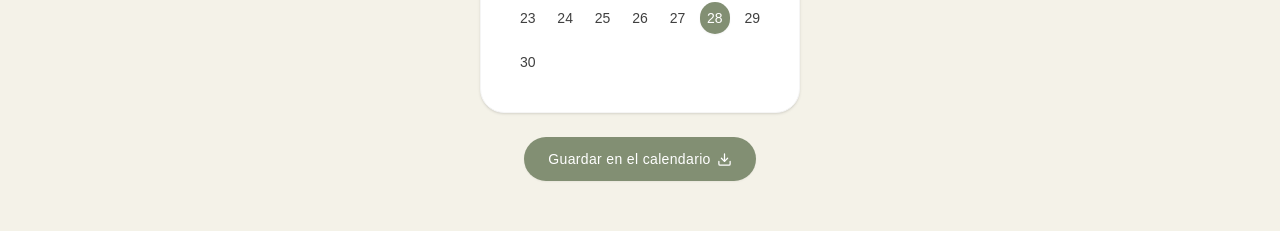
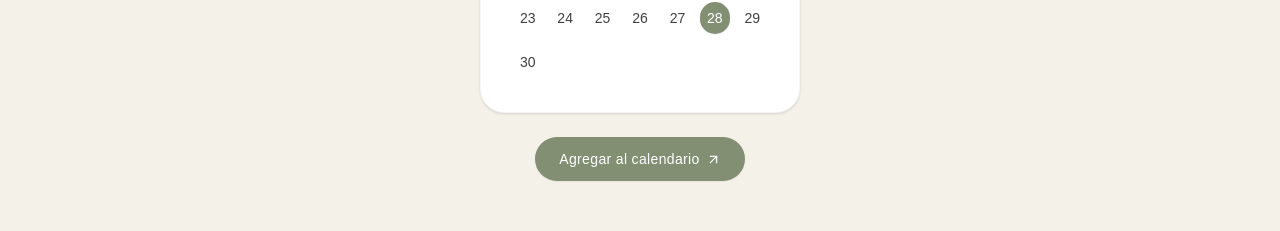
Before and after one commit to Hilariordz/invitacion, a React (Vite) app: page / in a window 1280 px wide. Shown: the part 1157-1388 px from the top of the page. Built offline with nearby package versions, Linux system fonts and the light colour scheme.

Commit message:
feat: reemplazar funcionalidad de descarga de archivo ICS por enlace a Google Calendar en el componente CalendarCard

```diff
--- a/src/components/CalendarCard.jsx
+++ b/src/components/CalendarCard.jsx
@@ -1,5 +1,5 @@
 import { motion } from 'framer-motion';
-import { Download } from 'lucide-react';
+import { ArrowUpRight } from 'lucide-react';
 
 export default function CalendarCard({
   month = "Noviembre",
@@ -43,27 +43,11 @@ export default function CalendarCard({
   )}${pad(nextDay.getDate())}`;
   const startDate = `${eventDate}T170000`;
   const endDate = `${nextDayDate}T020000`;
-  const downloadIcsFile = () => {
-    const icsContent = [
-      "BEGIN:VCALENDAR",
-      "VERSION:2.0",
-      "BEGIN:VEVENT",
-      `DTSTART:${startDate}`,
-      `DTEND:${endDate}`,
-      `SUMMARY:${title}`,
-      `DESCRIPTION:${details}`,
-      `LOCATION:${location}`,
-      "END:VEVENT",
-      "END:VCALENDAR",
-    ].join("\r\n");
-    const file = new Blob([icsContent], { type: "text/calendar;charset=utf-8" });
-    const link = document.createElement("a");
-
-    link.href = URL.createObjectURL(file);
-    link.download = "boda-wendy-nicolas.ics";
-    link.click();
-    URL.revokeObjectURL(link.href);
-  };
+  const googleCalendarUrl = `https://calendar.google.com/calendar/render?action=TEMPLATE&text=${encodeURIComponent(
+    title
+  )}&dates=${startDate}/${endDate}&details=${encodeURIComponent(
+    details
+  )}&location=${encodeURIComponent(location)}`;
 
   return (
     <section className="w-full bg-[#f4f2e8] py-16 px-6 flex flex-col items-center justify-center">
@@ -114,14 +98,15 @@ export default function CalendarCard({
           </div>
         </div>
 
-        <button
-          type="button"
-          onClick={downloadIcsFile}
+        <a
+          href={googleCalendarUrl}
+          target="_blank"
+          rel="noopener noreferrer"
           className="inline-flex items-center gap-1.5 px-6 py-3 rounded-full bg-[#828f73] hover:bg-[#727f63] active:scale-95 text-white text-xs sm:text-sm font-medium tracking-wide shadow-xs transition-all cursor-pointer"
         >
-          <span>Guardar en el calendario</span>
-          <Download size={15} />
-        </button>
+          <span>Agregar al calendario</span>
+          <ArrowUpRight size={15} />
+        </a>
       </motion.div>
     </section>
   );
```
